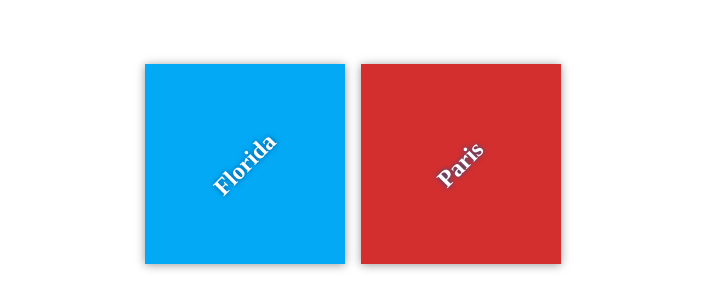
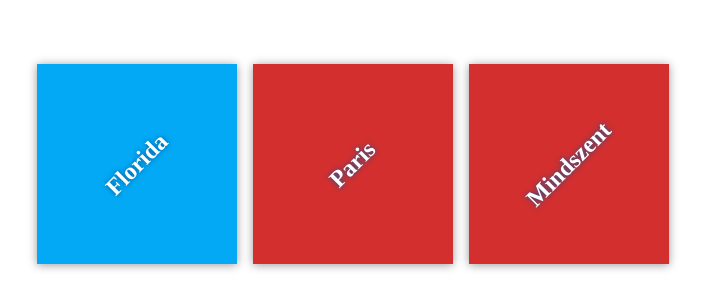
Before and after one commit to putyi/my-travel-plans, a plain HTML site: page index.html in a window 1280 px wide. Shown: the part 236-544 px from the top of the page, without its empty margins (287-992 px from the left). Drawn offline with Linux system fonts and the light colour scheme.

Commit message:
Add starting destinations

```diff
--- a/index.html
+++ b/index.html
@@ -17,6 +17,10 @@
             <div class="destination" id="paris">
                 <h2>Paris</h2>
             </div>
+
+            <div class="destination" id="paris">
+                <h2>Mindszent</h2>
+            </div>
         </div>
     </div>
 
```
